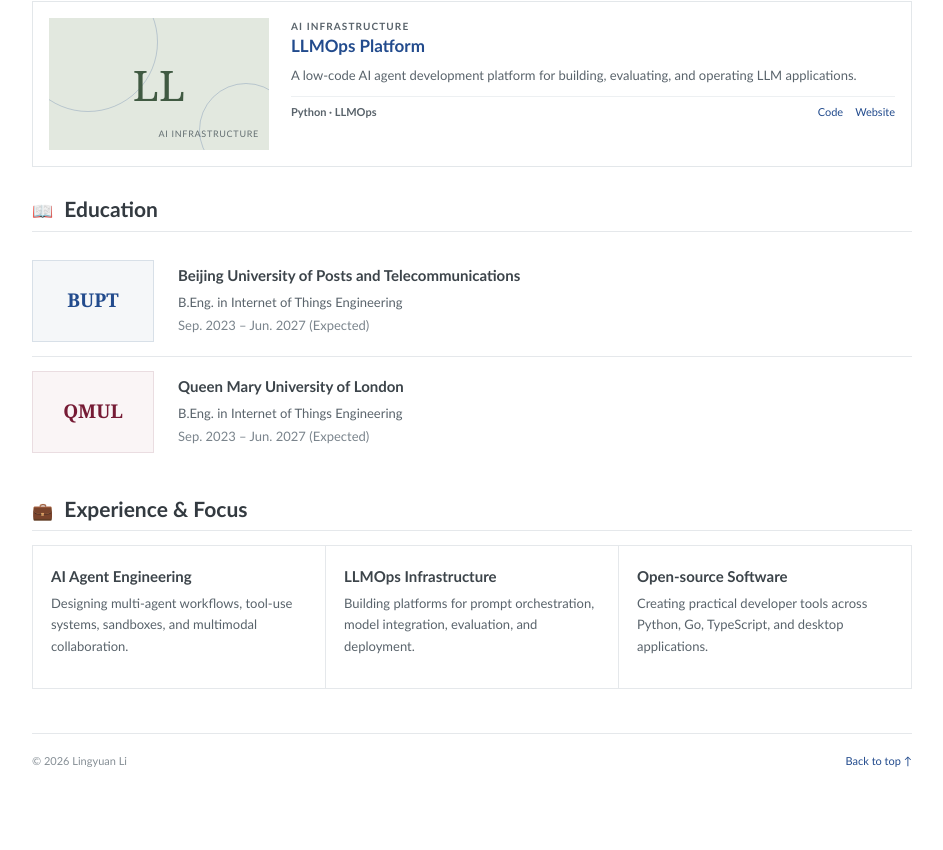
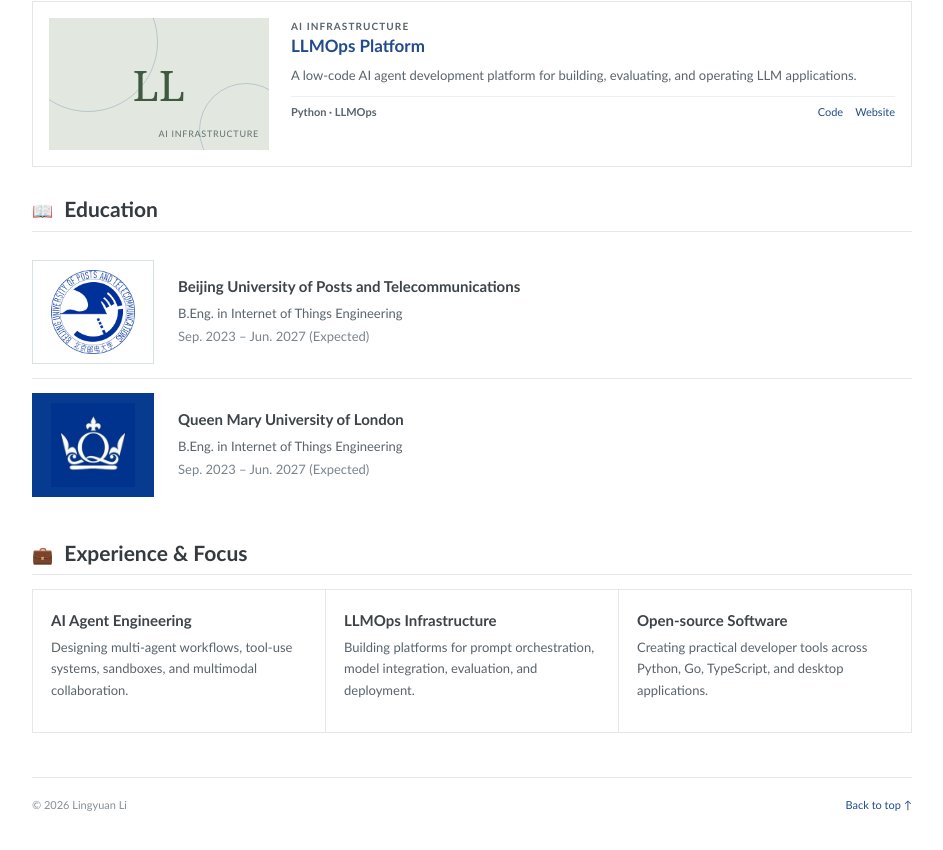
Before and after one commit to lingyuanli/lingyuanli.github.io, a Next.js app: page / in a window 1280 px wide. Shown: the part 907-1757 px from the top of the page, without its empty margins (300-1243 px from the left). Built offline with nearby package versions, Linux system fonts and the light colour scheme.

Commit message:
Add university logos to education section

```diff
--- a/app/globals.css
+++ b/app/globals.css
@@ -54,7 +54,9 @@ h2 span { margin-right:6px; font-size:17px; }
 .timeline-card { display:grid; grid-template-columns:122px 1fr; gap:24px; align-items:center; padding:14px 0; }
 .timeline-card + .timeline-card { border-top:1px solid var(--line); }
 .timeline-card__mark { display:grid; place-items:center; min-height:82px; color:var(--blue); border:1px solid #d8e0e8; background:var(--soft); font-family:Georgia,serif; font-size:19px; font-weight:700; }
-.timeline-card__mark--qmul { color:#761b35; background:#faf5f6; border-color:#eadde1; }
+.timeline-card__mark--logo { height:104px; padding:9px; background:#fff; }
+.timeline-card__mark--logo img { display:block; width:84px; height:84px; object-fit:contain; }
+.timeline-card__mark--qmul { background:#073b8f; border-color:#073b8f; }
 .timeline-card h3,.experience-grid h3 { margin:0 0 4px; color:#3c444a; font-size:15px; }
 .timeline-card p,.experience-grid p { margin:2px 0; color:#59636b; font-size:13px; }
 .timeline-card .muted { color:#7a848c; }
--- a/app/page.tsx
+++ b/app/page.tsx
@@ -71,11 +71,11 @@ export default function Home() {
             <h2><span aria-hidden="true">📖</span> Education</h2>
             <div className="education-list">
               <div className="timeline-card">
-                <div className="timeline-card__mark">BUPT</div>
+                <div className="timeline-card__mark timeline-card__mark--logo"><img src="/bupt-logo.png" alt="Beijing University of Posts and Telecommunications logo" width="92" height="92" /></div>
                 <div><h3>Beijing University of Posts and Telecommunications</h3><p>B.Eng. in Internet of Things Engineering</p><p className="muted">Sep. 2023 – Jun. 2027 (Expected)</p></div>
               </div>
               <div className="timeline-card">
-                <div className="timeline-card__mark timeline-card__mark--qmul">QMUL</div>
+                <div className="timeline-card__mark timeline-card__mark--logo timeline-card__mark--qmul"><img src="/qmul-logo.jpeg" alt="Queen Mary University of London logo" width="92" height="92" /></div>
                 <div><h3>Queen Mary University of London</h3><p>B.Eng. in Internet of Things Engineering</p><p className="muted">Sep. 2023 – Jun. 2027 (Expected)</p></div>
               </div>
             </div>
--- a/index.html
+++ b/index.html
@@ -94,11 +94,11 @@
         <h2><span aria-hidden="true">📖</span> Education</h2>
         <div class="education-list">
           <div class="timeline-card">
-            <div class="timeline-card__mark">BUPT</div>
+            <div class="timeline-card__mark timeline-card__mark--logo"><img src="./public/bupt-logo.png" alt="Beijing University of Posts and Telecommunications logo" width="92" height="92"></div>
             <div><h3>Beijing University of Posts and Telecommunications</h3><p>B.Eng. in Internet of Things Engineering</p><p class="muted">Sep. 2023 – Jun. 2027 (Expected)</p></div>
           </div>
           <div class="timeline-card">
-            <div class="timeline-card__mark timeline-card__mark--qmul">QMUL</div>
+            <div class="timeline-card__mark timeline-card__mark--logo timeline-card__mark--qmul"><img src="./public/qmul-logo.jpeg" alt="Queen Mary University of London logo" width="92" height="92"></div>
             <div><h3>Queen Mary University of London</h3><p>B.Eng. in Internet of Things Engineering</p><p class="muted">Sep. 2023 – Jun. 2027 (Expected)</p></div>
           </div>
         </div>
```
Also changed, not shown: public/bupt-logo.png (added), public/qmul-logo.jpeg (added).
